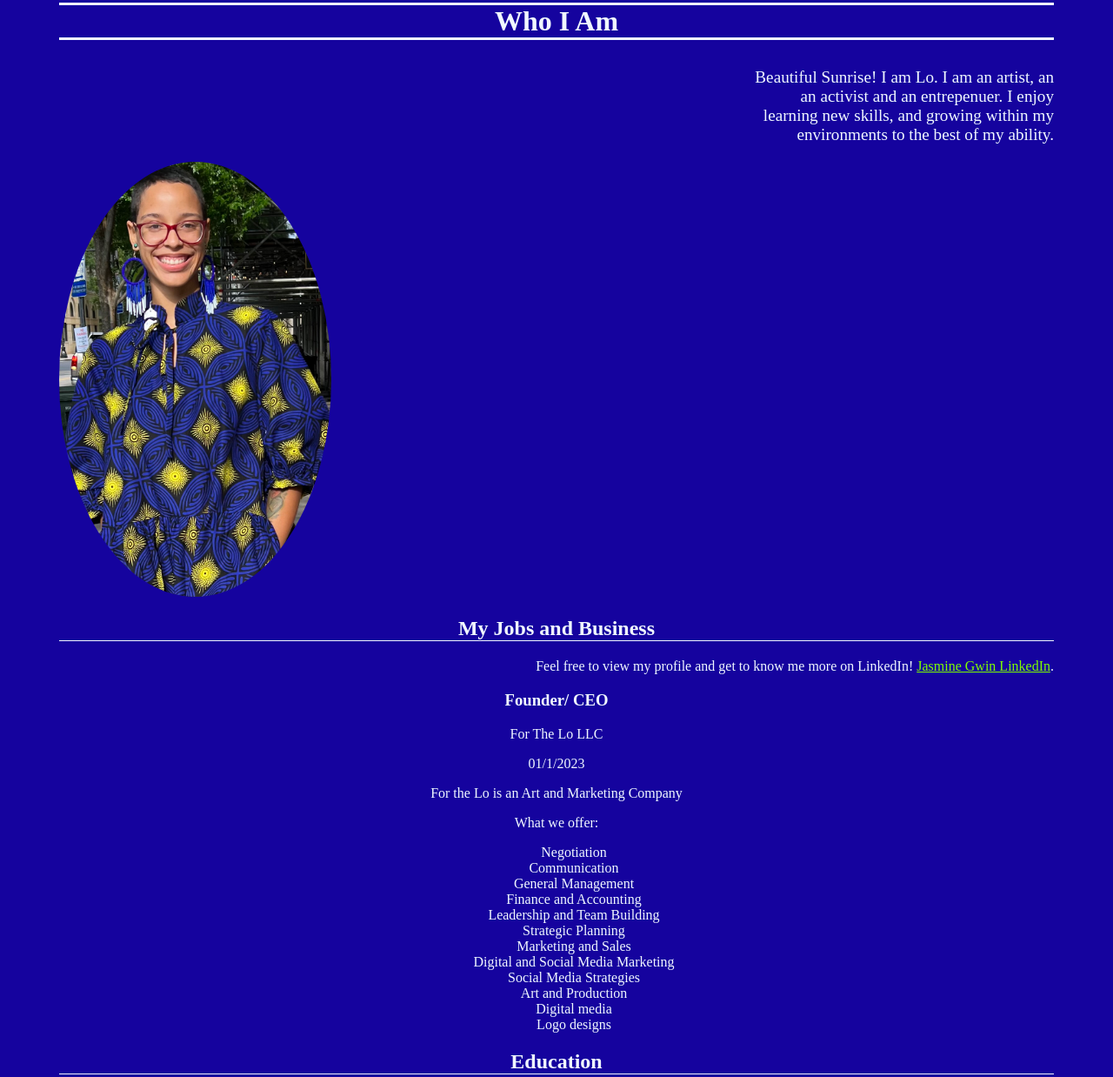
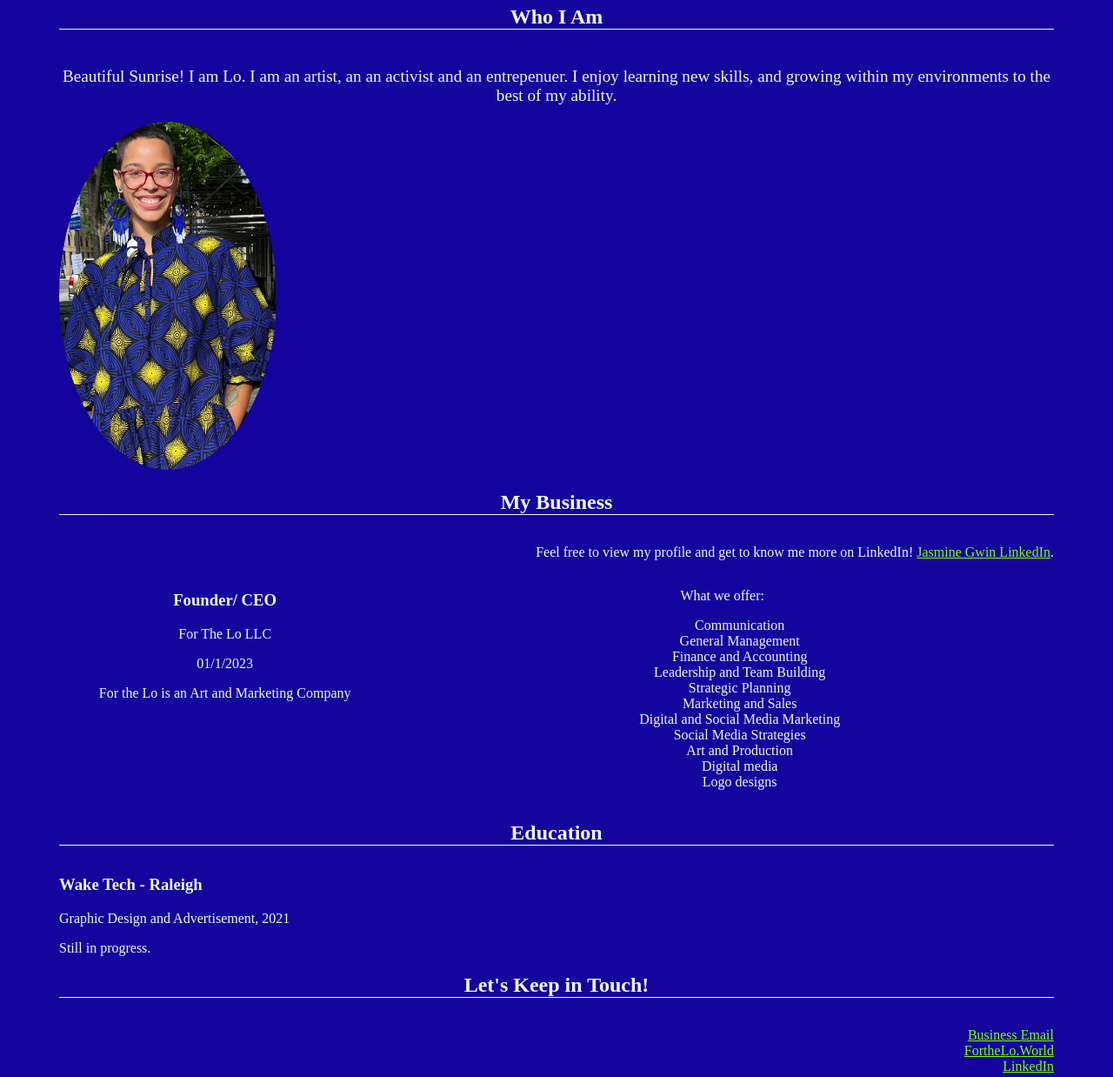
Before and after one commit to Lo-G2022/Resume-Assignment-3, a plain HTML site: page Resume Assignment 3/ResumeAssignment.html in a window 1280 px wide. Shown: the part 235-1473 px from the top of the page at 87% size. Drawn offline with Linux system fonts and the light colour scheme.

Commit message:
Add files via upload

```diff
--- a/Resume Assignment 3/CSS/style.css
+++ b/Resume Assignment 3/CSS/style.css
@@ -8,21 +8,24 @@ h1 { text-align: center; font-family: 'Courier New', Courier, monospace; font-si
 
 h2 { text-align: center;
     border: 1px solid; border-right-style: none ; border-left-style: none ; border-top: none;
-    color: aliceblue;
+    color: aliceblue; margin-bottom: 3%;
 }
 #who {
-    text-align: center; font-size: xx-large;
-    color: aliceblue; border: 1px solid; border-left: none; border-right: none; border-width: 1mm;
+    text-align: center; font-size: x-large;
+    color: aliceblue; border: 1px solid; border-left: none; border-right: none; border-width: 1px;
+border-top: none;
 }
 
 img {
-    max-width: 350px; border-radius: 60%;
-    height: 500px;
-    align-content: center ; align-content: top;
+    max-width: 250px; border-radius: 60%;
+    height: 400px;
+
+
 }
-#Lo { text-align: right; color: aliceblue; font-size: larger; justify-content: center;
-    padding-left: 50pc
-      ;
+#Lo { text-align: center; color: aliceblue; font-size: larger; justify-content: center;
+    padding-left: pc;
+    float: right;
+    word-wrap: normal;
 }
 #lip {  color: aliceblue; text-align: right;
 }
@@ -54,6 +57,13 @@ h3 {
     text-align: right; list-style-type: none;
 }
 
+.work-item {
+display: grid;
+grid-template-columns: 1fr 2fr;
+}
+
+
+
 html {
     width: px;
     border: none;
--- a/Resume Assignment 3/ResumeAssignment.html
+++ b/Resume Assignment 3/ResumeAssignment.html
@@ -15,13 +15,13 @@
 
         <h3 id="who">Who I Am</h3>
         <p id="Lo">Beautiful Sunrise! I am Lo. I am an artist, an an activist and an entrepenuer. I enjoy learning new skills, and growing within my environments to the best of my ability. </p>
-        <img src="MyImages/IMG_8228.jpg" alt="Lo Gwin">
+        <img src="MyImages\IMG_8228.jpg" alt="Lo Gwin">
 
       </header>
 
       <!-- ********************  PROJECTS / PORTFOLIO  ********************* -->
       <section>
-        <h2>My Jobs and Business</h2>
+        <h2>My Business</h2>
         <p id="lip">Feel free to view my profile and get to know me more on LinkedIn!
             <a href="https://www.linkedin.com/in/jasminegwin/" target="_blank" > Jasmine Gwin LinkedIn</a>.</p>
                 <!-- Make sure to make links open in new tab!-->
@@ -29,14 +29,17 @@
 
 
       <!-- ***********************  WORK EXPERIENCE  *********************** -->
-      <section Ceo>
+      <section Ceo class="work-item">
+        <div class="work-details">
         <h3 id="CEO">Founder/ CEO</h3>
         <p id="ftl"> For The Lo LLC</p>
           <p id="ftl">01/1/2023</p>
           <p id="ftl">For the Lo is an Art and Marketing Company</p>
+          </div>
+          <div class="work-summary">
           <p id="ftl">What we offer:</p>
           <ul>
-            <li>Negotiation</li>
+
              <li>Communication</li>
             <li>General Management</li>
             <li> Finance and Accounting</li>
@@ -48,8 +51,9 @@
                 <li>Art and Production </li>
                 <li>Digital media</li>
                 <li> Logo designs</li>
+          </ul>
+</div>
 
-          </ul>
         </section>
         <!-- End of Job block. -->
       </section>
@@ -73,8 +77,8 @@
       <!-- Social media and contact links. Add or remove any networks. -->
       <ul id="ulfooter">
         <li id="ulfooter" ><a href="mailto: forthelollc@gmail.com ">Business Email</a></li>
-        <li id="ulfooter"><a href="https://www.instagram.com/forthelo.world?igsh=d2lvZXEwcHdudWZ4&utm_source=qr" target="_blank"> FortheLo.World</FortheLo></a></li>
-        <li id="ulfooter"><a href="https://www.linkedin.com/in/jasminegwin/" target="_blank">LinkedIn</a></li>
+        <li id="ulfooter" ><a href="https://www.instagram.com/forthelo.world?igsh=d2lvZXEwcHdudWZ4&utm_source=qr" target="_blank"> FortheLo.World</FortheLo></a></li>
+        <li id="ulfooter" ><a href="https://www.linkedin.com/in/jasminegwin/" target="_blank">LinkedIn</a></li>
       </ul>
     </footer>
   </main>
```
Also changed, not shown: 1 other file.
